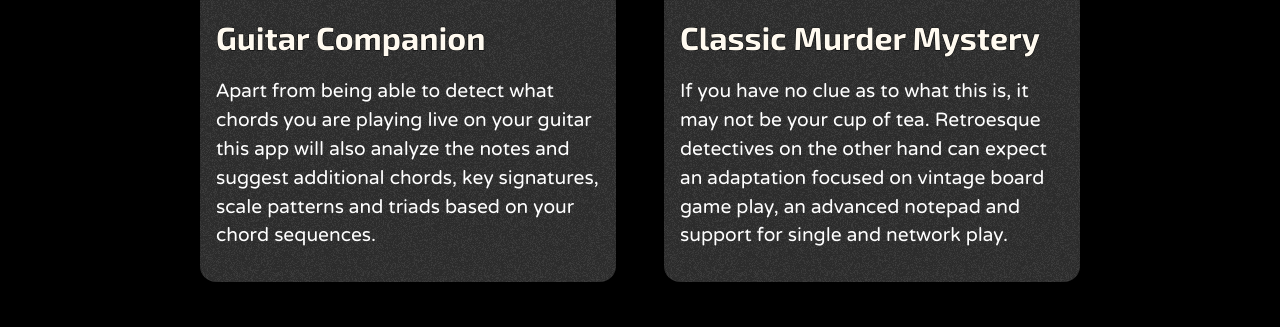
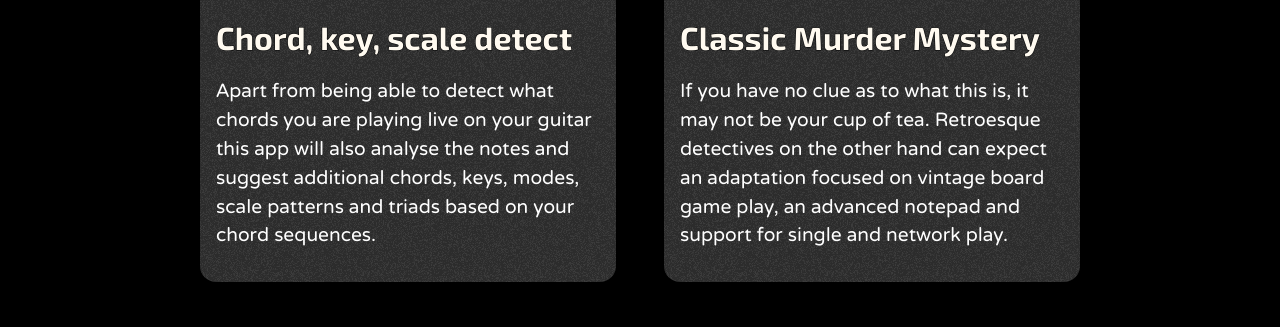
Before and after one commit to CadenzaCode/CadenzaCode.github.io, a plain HTML site: page index.html in a window 1280 px wide. Shown: the part 457-784 px from the top of the page. Drawn offline with Linux system fonts and the light colour scheme.

Commit message:
Update text for published guitar app

```diff
--- a/index.html
+++ b/index.html
@@ -29,11 +29,11 @@
 
             <div class="item">
                 <div class="screenshot">
-                    <img src="img/guitar.jpg" />
+                    <a href="https://play.google.com/store/apps/details?id=guitar.chord.key.scale.detect"><img src="img/guitar.jpg" /></a>
                 </div>
-                <div class="title"> Guitar Companion </div>
+                <div class="title"> Chord, key, scale detect </div>
                 <div class="description">
-                    Apart from being able to detect what chords you are playing live on your guitar this app will also analyze the notes and suggest additional chords, key signatures, scale patterns and triads based on your chord sequences.
+                    Apart from being able to detect what chords you are playing live on your guitar this app will also analyse the notes and suggest additional chords, keys, modes, scale patterns and triads based on your chord sequences.
                 </div>
             </div>
 
```
